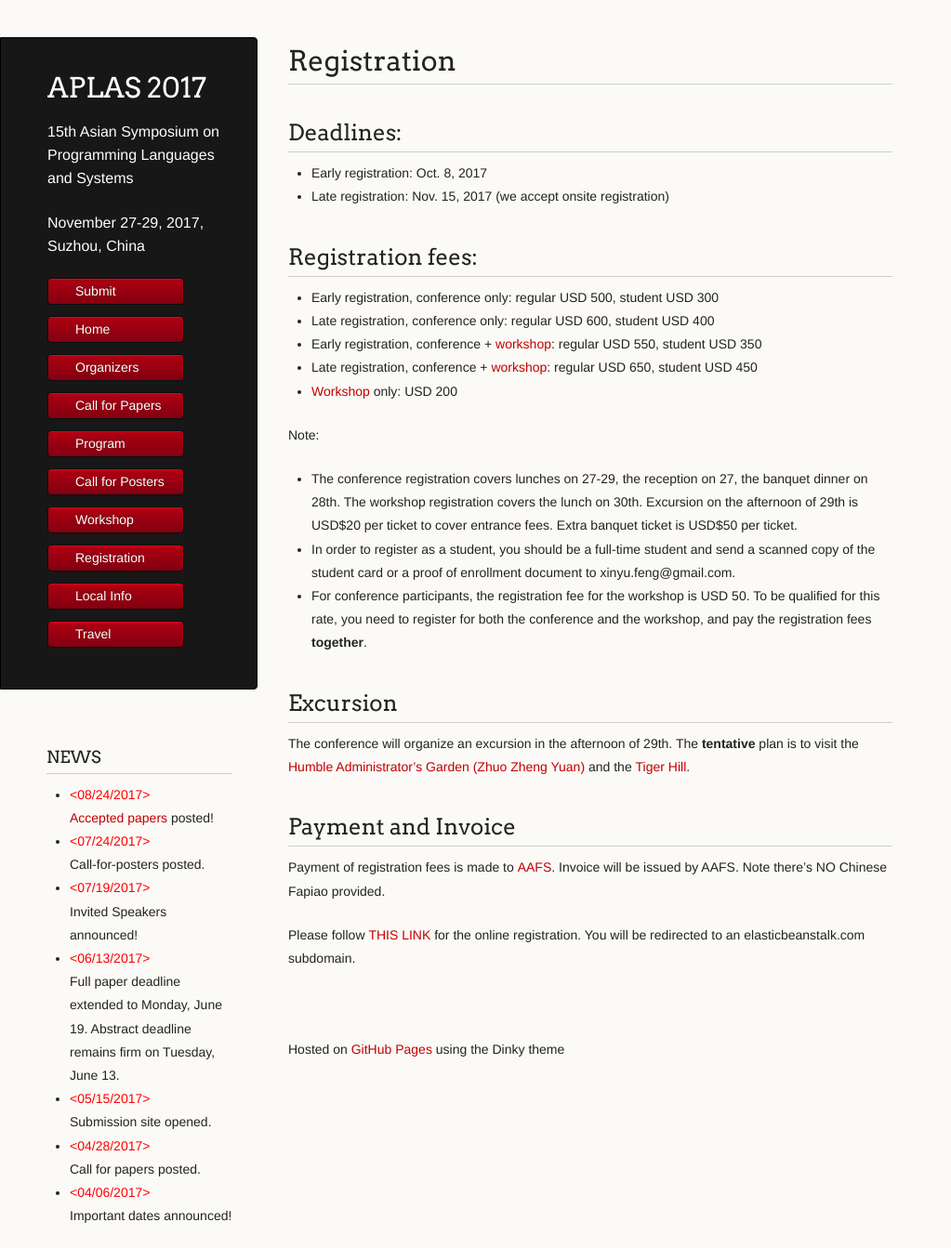
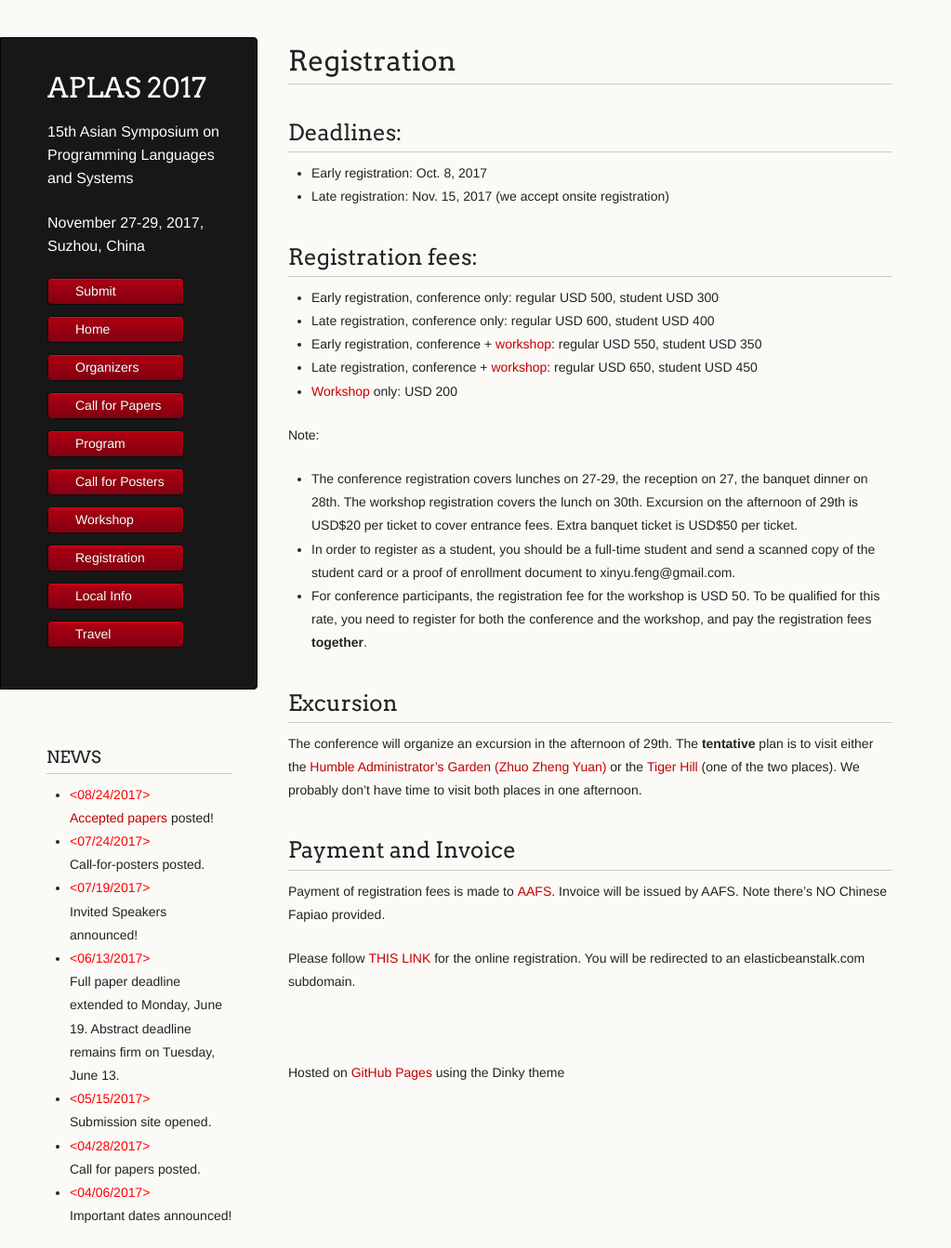
Before and after one commit to www-aplas/www-aplas.github.io, a Jekyll site: the page built from registration.md, in a window 1280 px wide. Shown: the whole page at 93% size, without its empty margins (0-1023 px from the left). Built offline with Jekyll 4.4.1, drawn with Linux system fonts in a browser that asks for light colours; our own code applies the rules of GitHub Pages for plain Markdown files; a script that is not in the unit is left out.

Commit message:
Update registration.md

```diff
--- a/registration.md
+++ b/registration.md
@@ -26,8 +26,9 @@ xinyu.feng@gmail.com.
 ## Excursion
 
 The conference will organize an excursion in the afternoon of 29th.
-The **tentative** plan is to visit the [Humble Administrator's Garden (Zhuo Zheng Yuan)](https://www.travelchinaguide.com/attraction/jiangsu/suzhou/humble_garden.htm) and
-the [Tiger Hill](https://www.travelchinaguide.com/attraction/jiangsu/suzhou/tiger_hill.htm).
+The **tentative** plan is to visit either the [Humble Administrator's Garden (Zhuo Zheng Yuan)](https://www.travelchinaguide.com/attraction/jiangsu/suzhou/humble_garden.htm) or
+the [Tiger Hill](https://www.travelchinaguide.com/attraction/jiangsu/suzhou/tiger_hill.htm)
+(one of the two places). We probably don't have time to visit both places in one afternoon.
 
 
 ## Payment and Invoice
```
